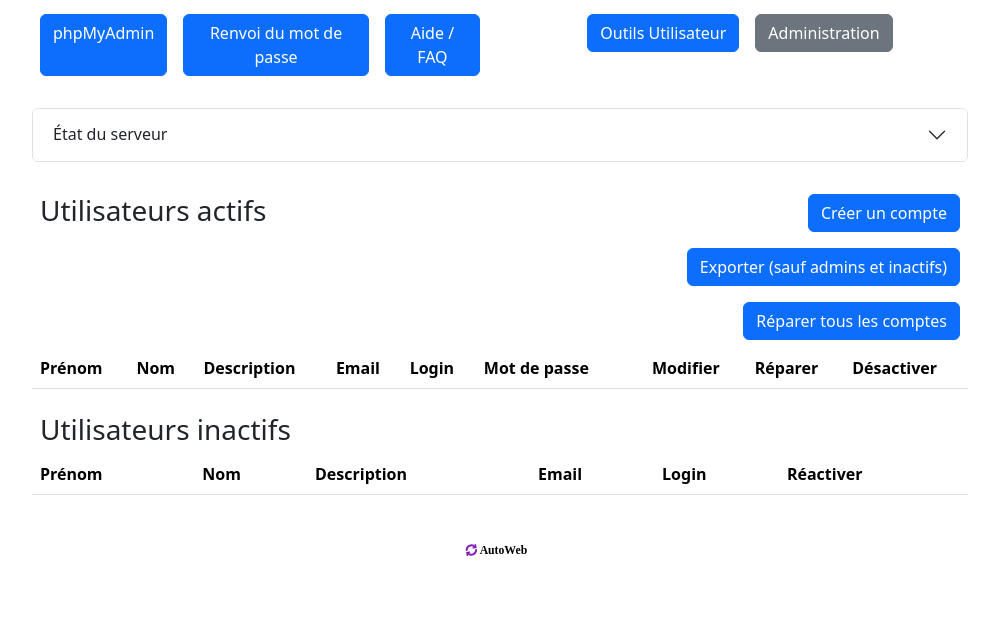
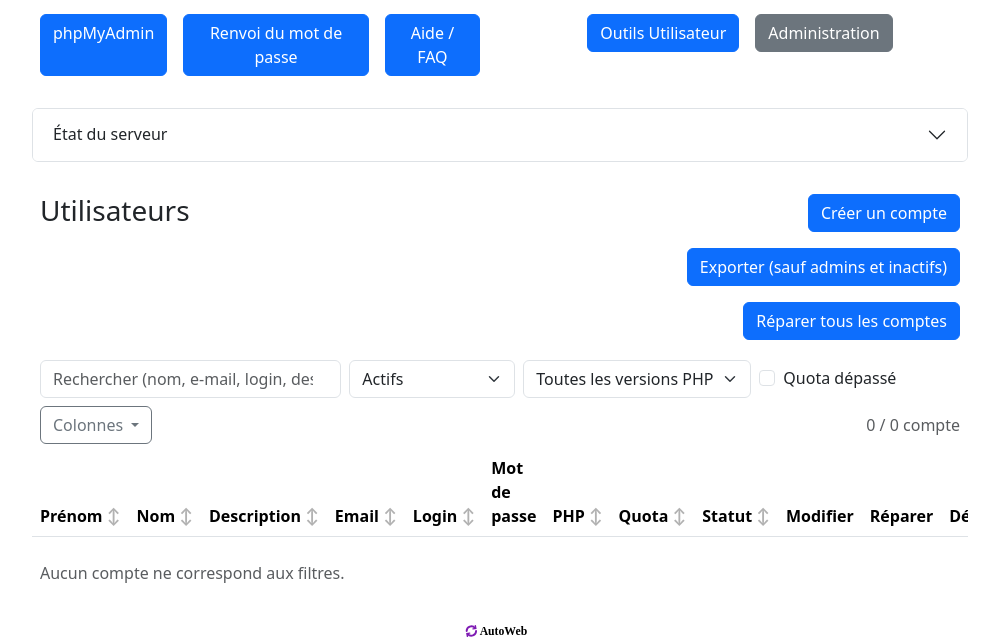
Before and after one commit to auto-web/autoweb, a PHP site: template interface/templates/admin/index.twig in a window 1280 px wide. Shown: the part 226-870 px from the top of the page, without its empty margins (140-1139 px from the left). Before the commit the page ends 782 px from the top, so only its background shows below. Run offline with PHP 8.4, Linux system fonts and the light colour scheme; the template is opened without the code that fills it, so the values that code supplies are empty; some libraries are stand-ins or nearby versions.

Commit message:
Improve admin interface: filtering, sorting, column selection

```diff
--- a/interface/css/style.css
+++ b/interface/css/style.css
@@ -155,6 +155,36 @@
     display: none;
 }
 
+/* Sortable columns of the users list (autoweb.usersTable in js/main.js) */
+.admin-users-table th.sortable {
+    cursor: pointer;
+    user-select: none;
+    white-space: nowrap;
+}
+
+.admin-users-table th.sortable::after {
+    content: " \2195";
+    opacity: 0.3;
+}
+
+.admin-users-table th.sorted-asc::after {
+    content: " \25B2";
+    opacity: 1;
+}
+
+.admin-users-table th.sorted-desc::after {
+    content: " \25BC";
+    opacity: 1;
+}
+
+/* Quota bar of the users list: details in its title (tooltip) */
+.admin-users-table .quota-bar {
+    min-width: 6em;
+    height: 1em;
+}
+
+.admin-users-table td[data-col="email"],
+.admin-users-table td[data-col="username"],
 .admin-users-table td.email,
 .admin-users-table td.login {
     max-width: 10em;
--- a/interface/js/main.js
+++ b/interface/js/main.js
@@ -14,6 +14,10 @@ var autoweb = {
         jQuery('.hidden-password').click(function() {
             jQuery(this).parent().removeClass('show-password');
         });
+
+        if (jQuery('#users-table').length) {
+            autoweb.usersTable.init();
+        }
     },
 
     refreshJobs: function() {
@@ -35,6 +39,159 @@ var autoweb = {
 
     onClickJobsNotification: function(e) {
         e.preventDefault();
+    },
+
+    // Users list of admin.php (templates/admin/index.twig): filters, sort and columns, in the browser
+    usersTable: {
+
+        // Hidden columns, kept in the browser between visits
+        storageKey: 'autoweb.users.hiddenColumns',
+        // Columns searched by the text filter (never the password)
+        searchColumns: ['first-name', 'last-name', 'description', 'email', 'username'],
+        hiddenColumns: [],
+        sort: {column: null, direction: 1},
+
+        init: function() {
+            var table = autoweb.usersTable;
+
+            try {
+                table.hiddenColumns = JSON.parse(window.localStorage.getItem(table.storageKey)) || [];
+            } catch (e) {
+                table.hiddenColumns = [];
+            }
+
+            table.initColumns();
+            table.initPhpVersions();
+            table.applyColumns();
+
+            jQuery('#users-table th[data-sort]').addClass('sortable').attr('tabindex', 0)
+                .on('click', table.onClickHeader)
+                .on('keydown', function(e) {
+                    if (e.key === 'Enter' || e.key === ' ') {
+                        e.preventDefault();
+                        table.onClickHeader.call(this);
+                    }
+                });
+            jQuery('#users-search').on('input', table.filter);
+            jQuery('#users-status, #users-php, #users-quota-exceeded').on('change', table.filter);
+
+            table.filter();
+        },
+
+        // Text without case nor accents, for the search
+        normalize: function(text) {
+            return text.toLowerCase().normalize('NFD').replace(/[\u0300-\u036f]/g, '').trim();
+        },
+
+        // One checkbox per column (th[data-col]) in the "Colonnes" menu
+        initColumns: function() {
+            var table = autoweb.usersTable;
+            var menu = jQuery('#users-columns');
+
+            jQuery('#users-table th[data-col]').each(function() {
+                var column = jQuery(this).data('col');
+                var id = 'users-column-' + column;
+                var item = jQuery('<li><label class="dropdown-item"><input type="checkbox" class="form-check-input me-2"> </label></li>');
+
+                item.find('input').attr('id', id).prop('checked', table.hiddenColumns.indexOf(column) === -1)
+                    .on('change', function() {
+                        if (this.checked) {
+                            table.hiddenColumns = table.hiddenColumns.filter(function(hidden) {
+                                return hidden !== column;
+                            });
+                        } else {
+                            table.hiddenColumns.push(column);
+                        }
+                        window.localStorage.setItem(table.storageKey, JSON.stringify(table.hiddenColumns));
+                        table.applyColumns();
+                    });
+                item.find('label').append(document.createTextNode(jQuery(this).text().trim()));
+                menu.append(item);
+            });
+        },
+
+        applyColumns: function() {
+            jQuery('#users-table [data-col]').each(function() {
+                jQuery(this).toggleClass('d-none', autoweb.usersTable.hiddenColumns.indexOf(jQuery(this).data('col')) !== -1);
+            });
+        },
+
+        // PHP versions of the accounts, in the PHP filter
+        initPhpVersions: function() {
+            var versions = [];
+
+            jQuery('#users-table tbody tr').each(function() {
+                var version = String(jQuery(this).data('php'));
+                if (version !== '' && versions.indexOf(version) === -1) {
+                    versions.push(version);
+                }
+            });
+            versions.sort(function(a, b) {
+                return parseFloat(a) - parseFloat(b);
+            });
+            versions.forEach(function(version) {
+                jQuery('#users-php').append(jQuery('<option>').val(version).text('PHP ' + version));
+            });
+        },
+
+        filter: function() {
+            var table = autoweb.usersTable;
+            var search = table.normalize(jQuery('#users-search').val());
+            var status = jQuery('#users-status').val();
+            var php = jQuery('#users-php').val();
+            var quotaExceeded = jQuery('#users-quota-exceeded').prop('checked');
+            var rows = jQuery('#users-table tbody tr');
+            var shown = 0;
+
+            rows.each(function() {
+                var row = jQuery(this);
+                var text = table.searchColumns.map(function(column) {
+                    return row.children('[data-col="' + column + '"]').text();
+                }).join(' ');
+                var visible = (search === '' || table.normalize(text).indexOf(search) !== -1)
+                    && (status === '' || row.data('status') === status)
+                    && (php === '' || String(row.data('php')) === php)
+                    && (!quotaExceeded || String(row.data('quota-exceeded')) === '1');
+
+                row.toggleClass('d-none', !visible);
+                if (visible) {
+                    shown++;
+                }
+            });
+
+            jQuery('#users-count').text(shown + ' / ' + rows.length + ' compte' + (rows.length > 1 ? 's' : ''));
+            jQuery('#users-empty').toggleClass('d-none', shown > 0);
+        },
+
+        // Sort on the clicked column, ascending then descending
+        onClickHeader: function() {
+            var table = autoweb.usersTable;
+            var header = jQuery(this);
+            var column = header.data('col');
+            var numeric = header.data('sort') === 'number';
+            var tbody = jQuery('#users-table tbody');
+
+            table.sort.direction = (table.sort.column === column) ? -table.sort.direction : 1;
+            table.sort.column = column;
+
+            var value = function(row) {
+                var cell = jQuery(row).children('[data-col="' + column + '"]');
+                var raw = cell.attr('data-value') !== undefined ? cell.attr('data-value') : cell.text().trim();
+                return numeric ? (parseFloat(raw) || 0) : raw;
+            };
+
+            var rows = tbody.children('tr').get().sort(function(a, b) {
+                var va = value(a);
+                var vb = value(b);
+                var result = numeric ? va - vb : String(va).localeCompare(String(vb), 'fr', {sensitivity: 'base', numeric: true});
+                return result * table.sort.direction;
+            });
+            tbody.append(rows);
+
+            jQuery('#users-table th[data-sort]').removeClass('sorted-asc sorted-desc').removeAttr('aria-sort');
+            header.addClass(table.sort.direction === 1 ? 'sorted-asc' : 'sorted-desc')
+                .attr('aria-sort', table.sort.direction === 1 ? 'ascending' : 'descending');
+        }
     }
 
 };
--- a/interface/templates/admin/index.twig
+++ b/interface/templates/admin/index.twig
@@ -30,7 +30,7 @@
 
 <div class="row mt-4">
     <div class="col-sm-6">
-        <h3 class="m-2">Utilisateurs actifs</h3>
+        <h3 class="m-2">Utilisateurs</h3>
     </div>
     <div class="col-sm-6">
         <a href="newuser.php" class="btn btn-primary float-end m-2">Créer un compte</a>
@@ -38,62 +38,105 @@
         <form action="#" method="post"><input type="hidden" name="action" value="repare_all"><input class="btn btn-primary float-end m-2" type="submit" value="Réparer tous les comptes"></form>
     </div>
 </div>
-<table class="table admin-users-table">
+
+{# Filters, sort and columns: done in the browser by autoweb.usersTable (js/main.js) #}
+<div class="users-toolbar row g-2 align-items-center m-1">
+    <div class="col-md-4">
+        <input type="search" class="form-control" id="users-search" placeholder="Rechercher (nom, e-mail, login, description...)" aria-label="Rechercher">
+    </div>
+    <div class="col-auto">
+        <select class="form-select" id="users-status" aria-label="Statut">
+            <option value="active" selected>Actifs</option>
+            <option value="inactive">Inactifs</option>
+            <option value="">Tous les statuts</option>
+        </select>
+    </div>
+    <div class="col-auto">
+        <select class="form-select" id="users-php" aria-label="Version PHP">
+            <option value="" selected>Toutes les versions PHP</option>
+        </select>
+    </div>
+    <div class="col-auto">
+        <div class="form-check">
+            <input class="form-check-input" type="checkbox" id="users-quota-exceeded">
+            <label class="form-check-label" for="users-quota-exceeded">Quota dépassé</label>
+        </div>
+    </div>
+    <div class="col-auto">
+        <div class="dropdown">
+            <button class="btn btn-outline-secondary dropdown-toggle" type="button" data-bs-toggle="dropdown" data-bs-auto-close="outside" aria-expanded="false">
+                Colonnes
+            </button>
+            <ul class="dropdown-menu" id="users-columns"></ul>
+        </div>
+    </div>
+    <div class="col-auto ms-auto">
+        <span class="text-muted" id="users-count"></span>
+    </div>
+</div>
+
+{# Horizontal scroll when the shown columns are wider than the page #}
+<div class="table-responsive">
+<table class="table admin-users-table" id="users-table">
     <thead>
         <tr>
-            <th class="first-name">Prénom</th>
-            <th class="last-name">Nom</th>
-            <th class="description">Description</th>
-            <th class="email">Email</th>
-            <th class="username">Login</th>
-            <th class="password">Mot de passe</th>
-            <th class="alerts"></th>
+            {# data-col: column key (shown/hidden), data-sort: sort type (text or number) #}
+            <th data-col="first-name" data-sort="text">Prénom</th>
+            <th data-col="last-name" data-sort="text">Nom</th>
+            <th data-col="description" data-sort="text">Description</th>
+            <th data-col="email" data-sort="text">Email</th>
+            <th data-col="username" data-sort="text">Login</th>
+            <th data-col="password">Mot de passe</th>
+            <th data-col="php" data-sort="number">PHP</th>
+            <th data-col="quota" data-sort="number">Quota</th>
+            <th data-col="status" data-sort="text">Statut</th>
             <th class="button-edit">Modifier</th>
             <th class="button-fix">Réparer</th>
             <th class="button-disable">Désactiver</th>
         </tr>
     </thead>
     <tbody>
-    {% for user in active_users %}
-        <tr>
-            <td class="first-name">{{ user.first_name }}</td>
-            <td class="last-name">{{ user.last_name }}</td>
-            <td class="description">{{ user.description }}</td>
-            <td class="email">{{ user.email }}</td>
-            <td class="username"><a href="//{{ user.domain_name }}">{{ user.unix_username }}</a></td>
-            <td class="password"><span class="hidden-password">{{ user.unix_password }}</span><span class="placeholder-password">**********</span></td>
-            <td class="alerts">{% if user.quota.quota_used > user.quota.quota_limit %}&#x26A0;{% endif %}</td>
-            <td class="button-edit"><a href="user.php?user_id={{ user.id }}" class="btn btn-primary">Modifier</a></td>
-            <td class="button-fix"><form action="#" method="post"><input type="hidden" name="user_id" value="{{ user.id }}"><input type="hidden" name="action" value="repare"><input class="btn btn-primary" type="submit" value="Réparer"></form></td>
-            <td class="button-disable"><form action="#" method="post"><input type="hidden" name="user_id" value="{{ user.id }}"><input type="hidden" name="action" value="deactivate"><input class="btn btn-primary" type="submit" value="Désactiver"></form></td>
+    {% for user in users %}
+        {% set quota_exceeded = user.quota.quota_limit is not null and user.quota.quota_used > user.quota.quota_limit %}
+        <tr data-status="{{ user.is_active ? 'active' : 'inactive' }}"
+            data-php="{{ user.php_version }}"
+            data-quota-exceeded="{{ quota_exceeded ? '1' : '0' }}">
+            <td data-col="first-name">{{ user.first_name }}</td>
+            <td data-col="last-name">{{ user.last_name }}</td>
+            <td data-col="description">{{ user.description }}</td>
+            <td data-col="email">{{ user.email }}</td>
+            <td data-col="username"><a href="//{{ user.domain_name }}">{{ user.unix_username }}</a></td>
+            <td data-col="password"><span class="hidden-password">{{ user.unix_password }}</span><span class="placeholder-password">**********</span></td>
+            <td data-col="php">{{ user.php_version }}</td>
+            {# Bar: green, red from 90 % of the quota, and alert icon when exceeded; data-value: sort value (percentage used, -1 without quota) #}
+            {% set quota_used = user.quota.quota_used ?? 0 %}
+            {% set quota_percent = user.quota.quota_limit > 0 ? quota_used * 100 / user.quota.quota_limit : 100 %}
+            <td data-col="quota" data-value="{{ user.quota.quota_limit is not null ? quota_percent|round(1) : -1 }}">
+                {% if user.quota.quota_limit is not null %}
+                    <div class="d-flex align-items-center gap-1">
+                        <div class="progress quota-bar flex-grow-1" role="progressbar" aria-label="Quota" aria-valuemin="0" aria-valuemax="{{ user.quota.quota_limit }}" aria-valuenow="{{ quota_used }}" title="{{ quota_used }} / {{ user.quota.quota_limit }} Mo ({{ quota_percent|round }} %)">
+                            <div class="progress-bar {{ quota_percent >= 90 ? 'bg-danger' : 'bg-success' }}" style="width: {{ min(quota_percent, 100)|round }}%"></div>
+                        </div>
+                        {% if quota_exceeded %}<span title="Quota dépassé">&#x26A0;<span class="visually-hidden">Quota dépassé</span></span>{% endif %}
+                    </div>
+                {% else %}-{% endif %}
+            </td>
+            <td data-col="status">
+                {% if user.is_active %}<span class="badge text-bg-success">Actif</span>{% else %}<span class="badge text-bg-secondary">Inactif</span>{% endif %}
+            </td>
+            {% if user.is_active %}
+                <td class="button-edit"><a href="user.php?user_id={{ user.id }}" class="btn btn-primary">Modifier</a></td>
+                <td class="button-fix"><form action="#" method="post"><input type="hidden" name="user_id" value="{{ user.id }}"><input type="hidden" name="action" value="repare"><input class="btn btn-primary" type="submit" value="Réparer"></form></td>
+                <td class="button-disable"><form action="#" method="post"><input type="hidden" name="user_id" value="{{ user.id }}"><input type="hidden" name="action" value="deactivate"><input class="btn btn-primary" type="submit" value="Désactiver"></form></td>
+            {% else %}
+                <td class="button-edit"></td>
+                <td class="button-fix"></td>
+                <td class="button-disable"><form action="#" method="post"><input type="hidden" name="user_id" value="{{ user.id }}"><input type="hidden" name="action" value="reactivate"><input class="btn btn-primary" type="submit" value="Réactiver"></form></td>
+            {% endif %}
         </tr>
     {% endfor %}
     </tbody>
 </table>
-
-<h3 class="m-2 mt-4">Utilisateurs inactifs</h3>
-<table class="table">
-    <thead>
-        <tr>
-            <th>Prénom</th>
-            <th>Nom</th>
-            <th>Description</th>
-            <th>Email</th>
-            <th>Login</th>
-            <th>Réactiver</th>
-        </tr>
-    </thead>
-    <tbody>
-    {% for user in inactive_users %}
-        <tr>
-            <td>{{ user.first_name }}</td>
-            <td>{{ user.last_name }}</td>
-            <td>{{ user.description }}</td>
-            <td>{{ user.email }}</td>
-            <td><a href="http://{{ user.domain_name }}">{{ user.unix_username }}</a></td>
-            <td> <form action="#" method="post"><input type="hidden" name="user_id" value="{{ user.id }}"><input type="hidden" name="action" value="reactivate"><input class="btn btn-primary" type="submit" value="Réactiver"></form></td>
-        </tr>
-    {% endfor %}
-    </tbody>
-</table>
+</div>
+<p class="text-muted m-2 d-none" id="users-empty">Aucun compte ne correspond aux filtres.</p>
 {% endblock %}
```
Also changed, not shown: interface/admin.php (+3 -4 lines), interface/robot/robot.php (+11 -11 lines).
